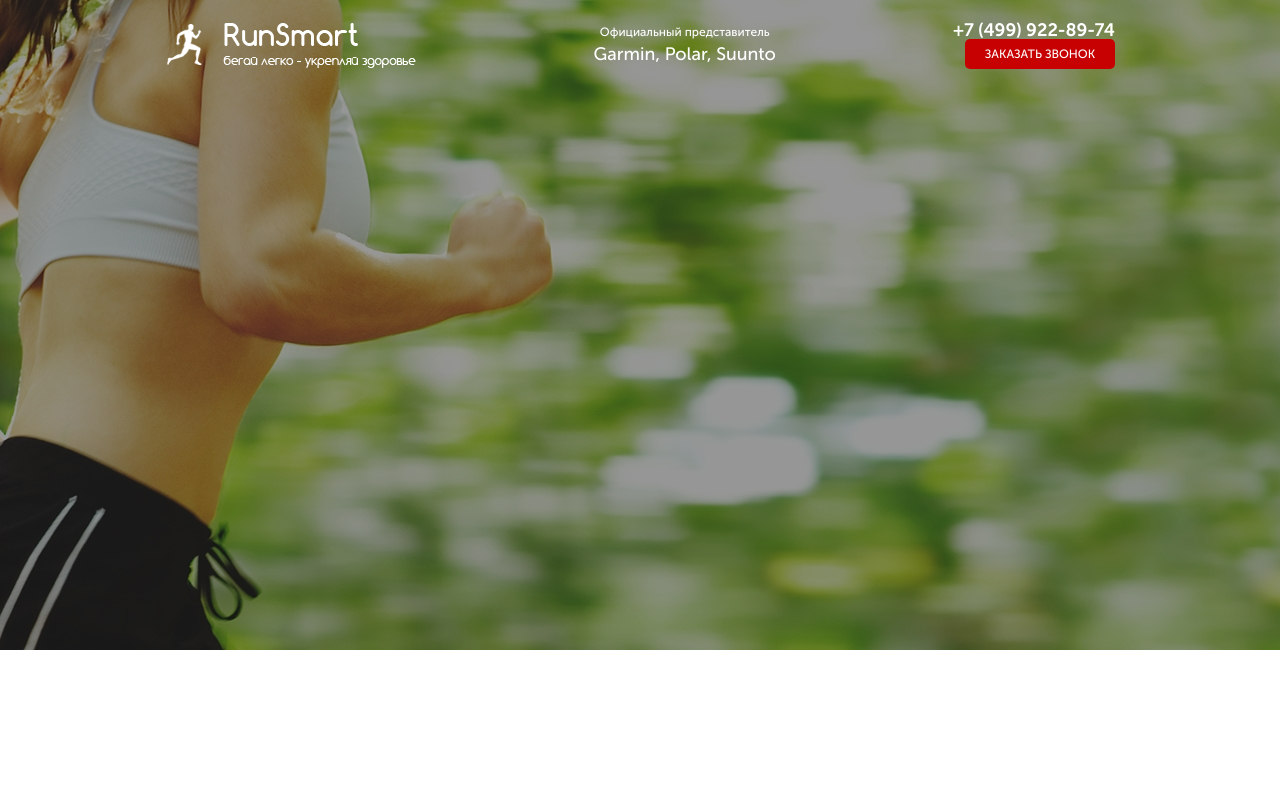
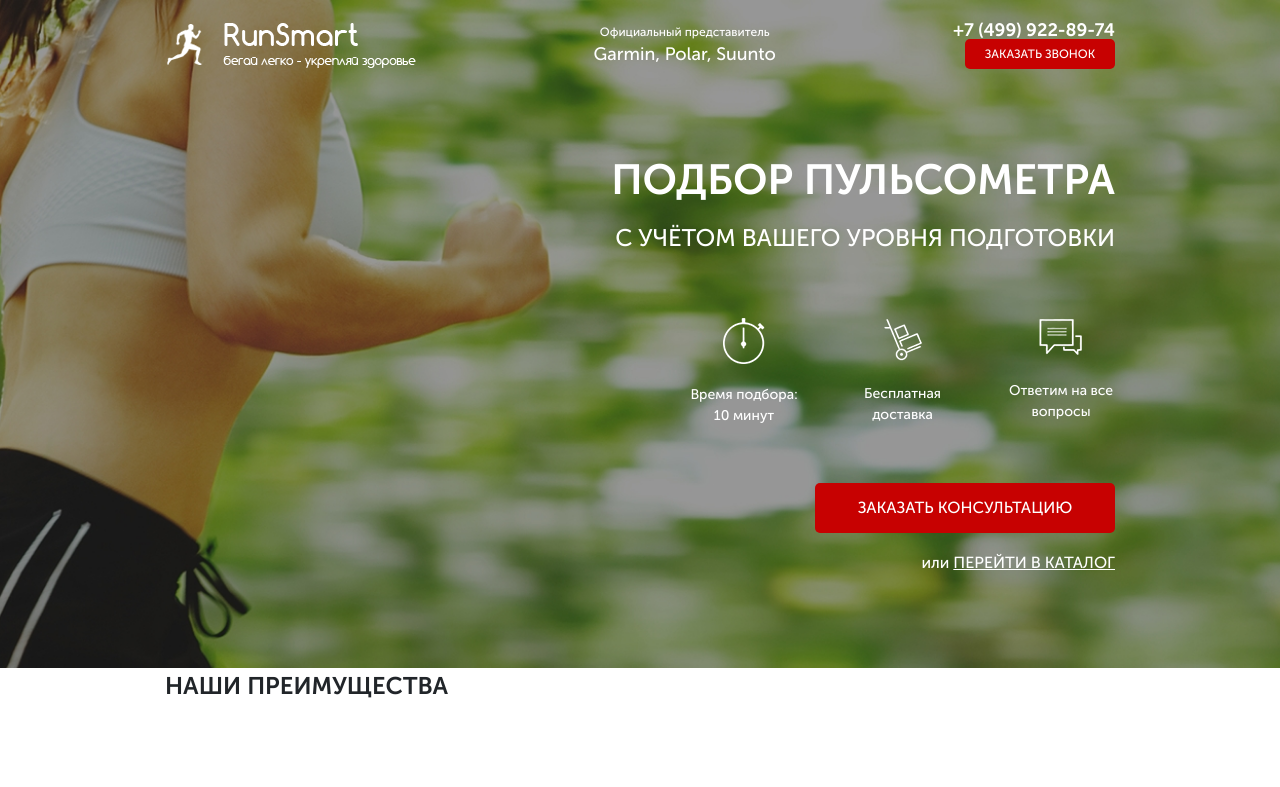
Before and after one commit to depst0r/Run_Smart, a website: page src/index.html in a window 1280 px wide. Drawn offline with Linux system fonts and the light colour scheme.

Commit message:
advantages

```diff
--- a/src/index.html
+++ b/src/index.html
@@ -26,6 +26,68 @@
                     <button class="button">заказать звонок</button>
                 </div>
             </header>
+
+            <div class="promo__wrapper">
+                <h1 class="promo__header">Подбор пульсометра</h1>
+                <h2 class="promo__subheader">с учётом Вашего уровня подготовки</h2>
+
+                <div class="promo__icons">
+                    <div class="promo__icon">
+                        <img src="./icons/main_screen/timer.png" alt="timer">
+                        Время подбора:
+                        10 минут
+                    </div>
+                    <div class="promo__icon">
+                        <img src="./icons/main_screen/hand-cart.png" alt="hed-card">
+                        Бесплатная
+                        доставка
+                    </div>
+                    <div class="promo__icon">
+                        <img src="./icons/main_screen/messages.png" alt="messages">
+                        Ответим
+                        на все вопросы
+                    </div>
+                </div>
+                <button class="button button_main">заказать кОНСУЛЬТАЦИЮ</button>
+                <div class="promo__link">
+                    или
+                    <a href="">перейти в каталог</a>
+                </div>
+            </div>
+        </div>
+    </div>
+
+    <div class="advantages">
+        <div class="container">
+            <div class="advantages__title">
+                <h2>НАШИ ПРЕИМУЩЕСТВА</h2>
+            </div>
+            <div class="advantages__wrapper">
+                <div class="advantages__item">
+                    <img src="" alt="">
+                    <div class="advantages__subtitle">
+
+                    </div>
+                    <div class="advantages__descr"></div>
+
+                </div>
+                <div class="advantages__item">
+                    <img src="" alt="">
+                    <div class="advantages__subtitle">
+
+                    </div>
+                    <div class="advantages__descr"></div>
+
+                </div>
+                <div class="advantages__item">
+                    <img src="" alt="">
+                    <div class="advantages__subtitle">
+
+                    </div>
+                    <div class="advantages__descr"></div>
+
+                </div>
+            </div>
         </div>
     </div>
 </body>
--- a/src/sass/blocks/_buttons.scss
+++ b/src/sass/blocks/_buttons.scss
@@ -8,4 +8,11 @@
     font-size: 12px;
     font-weight: 500;
     text-transform: uppercase;
+    &_main {
+        margin-top: 57px;
+        width: 300px;
+        height: 50px;
+        font-weight: 500;
+        font-size: 16px;
+    }
 }
--- a/src/sass/blocks/_promo.scss
+++ b/src/sass/blocks/_promo.scss
@@ -2,4 +2,54 @@
     min-height: 650px;
     padding: 21px 0 93px 0;
     background: url(../../img/main.jpg) center (center/cover) no-repeat;
+    &__wrapper {
+        display: flex;
+        flex-direction: column;
+        align-items: flex-end;
+        margin-top: 90px;
+    }
+    &__header {
+        font-weight: 700;
+        font-size: 42px;
+        line-height: 100%;
+        text-transform: uppercase;
+        color: $color_white;
+    }
+    &__subheader {
+        margin-top: 17px;
+        font-weight: 500;
+        font-size: 24px;
+        line-height: 100%;
+        text-transform: uppercase;
+        color: $color_white;
+    }
+    &__icons {
+        margin-top: 60px;
+        display: flex;
+        width: 425px;
+        justify-content: space-between;
+    }
+    &__icon {
+        width: 108px;
+        text-align: center;
+        font-size: 14px;
+        font-weight: 500;
+        color: $color_white;
+        img {
+            display: block;
+            margin: 0 auto;
+            margin-bottom: 20px;
+        }
+    }
+    &__link {
+        font-weight: 500;
+        font-size: 16px;
+        color: $color_white;
+        margin-top: 18px;
+        a {
+            color: $color_white;
+            text-decoration: underline;
+            text-transform: uppercase;
+        }
+    }
 }
```
Also changed, not shown: src/css/style.min.css, 1 other file.
